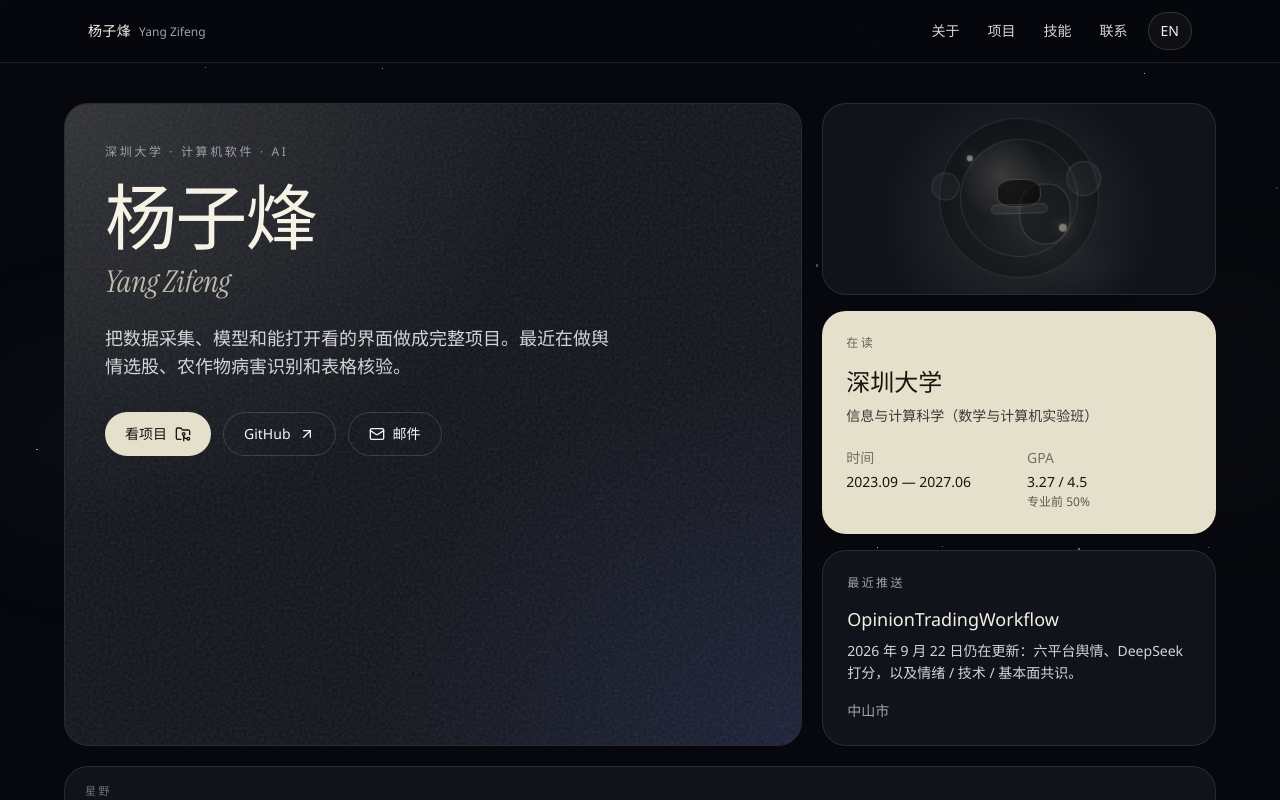
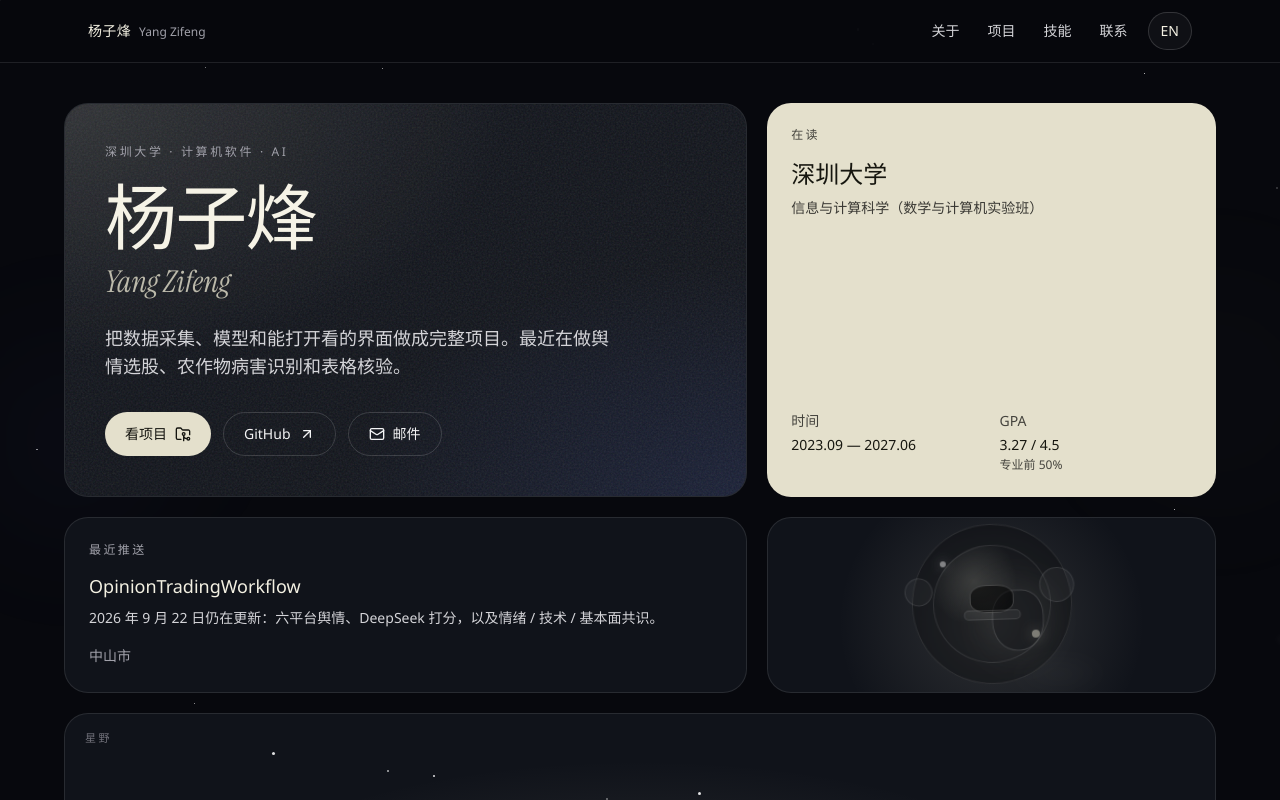
Before and after one commit to yixi1951/portfolio, a React (Vite) app: page / in a window 1280 px wide. Shown: the top 800 px of the page. Built offline with nearby package versions, Linux system fonts and the light colour scheme; no server answers.

Commit message:
Balance the hero so the intro card does not stretch empty
Place the study card beside the introduction and the latest-push note beside the astronaut, so desktop and mobile both keep the space theme without a tall blank panel.

Co-authored-by: yixi1951 <yixi1951@users.noreply.github.com>

```diff
--- a/src/components/Hero.tsx
+++ b/src/components/Hero.tsx
@@ -8,8 +8,8 @@ export function Hero() {
 
   return (
     <section id="top" className="px-4 pb-2 pt-6 md:px-6 md:pt-10">
-      <div className="mx-auto grid max-w-6xl gap-4 lg:grid-cols-[minmax(0,1.35fr)_minmax(18rem,0.72fr)] lg:gap-5">
-        <div className="relative overflow-hidden rounded-3xl border border-white/10 bg-[#10131a] p-6 sm:p-8 md:p-10">
+      <div className="mx-auto grid max-w-6xl gap-4 lg:grid-cols-5 lg:gap-5">
+        <div className="relative overflow-hidden rounded-3xl border border-white/10 bg-[#10131a] p-6 sm:p-8 md:p-10 lg:col-span-3">
           <div className="pointer-events-none absolute inset-0 bg-[radial-gradient(ellipse_at_top_left,rgba(228,224,204,0.14),transparent_46%),radial-gradient(ellipse_at_bottom_right,rgba(90,120,255,0.12),transparent_42%)]" />
           <div className="noise-overlay pointer-events-none absolute inset-0 opacity-[0.12]" />
 
@@ -54,33 +54,30 @@ export function Hero() {
           </div>
         </div>
 
-        <div className="grid gap-4 sm:grid-cols-2 lg:grid-cols-1">
-          <div className="relative hidden h-48 items-center justify-center overflow-hidden rounded-3xl border border-white/10 bg-[#10131a] lg:flex" aria-hidden>
-            <div className="pointer-events-none absolute inset-0 bg-[radial-gradient(circle_at_50%_60%,rgba(228,224,204,0.12),transparent_62%)]" />
-            <FloatingAstronaut size="sm" />
-          </div>
-          <div className="rounded-3xl bg-[#e4e0cc] p-6 text-[#16160f]">
-            <p className="text-xs font-medium uppercase tracking-[0.2em] text-black/55">
+        <div className="flex flex-col justify-between rounded-3xl bg-[#e4e0cc] p-6 text-[#16160f] lg:col-span-2">
+          <div>
+            <p className="text-xs font-medium uppercase tracking-[0.2em] text-black/70">
               {lang === 'zh' ? '在读' : 'Studying'}
             </p>
             <p className="mt-4 text-2xl font-medium leading-tight">{profile.school[lang]}</p>
             <p className="mt-2 text-sm leading-relaxed text-black/75">{profile.major[lang]}</p>
+          </div>
           <dl className="mt-5 grid grid-cols-2 gap-4 text-sm">
             <div>
-                <dt className="text-black/50">{lang === 'zh' ? '时间' : 'Years'}</dt>
+              <dt className="text-black/70">{lang === 'zh' ? '时间' : 'Years'}</dt>
               <dd className="mt-1 font-medium">{profile.period}</dd>
             </div>
             <div>
-                <dt className="text-black/50">GPA</dt>
+              <dt className="text-black/70">GPA</dt>
               <dd className="mt-1 font-medium">
                 {profile.gpa}
-                  <span className="mt-0.5 block text-xs font-normal text-black/60">{profile.gpaRank[lang]}</span>
+                <span className="mt-0.5 block text-xs font-normal text-black/70">{profile.gpaRank[lang]}</span>
               </dd>
             </div>
           </dl>
         </div>
 
-          <div className="rounded-3xl border border-white/10 bg-[#10131a] p-6">
+        <div className="rounded-3xl border border-white/10 bg-[#10131a] p-6 lg:col-span-3">
           <p className="text-xs font-medium uppercase tracking-[0.2em] text-zinc-400">
             {lang === 'zh' ? '最近推送' : 'Latest push'}
           </p>
@@ -92,6 +89,13 @@ export function Hero() {
           </p>
           <p className="mt-4 text-sm text-zinc-400">{profile.location[lang]}</p>
         </div>
+
+        <div
+          className="relative hidden min-h-44 items-center justify-center overflow-hidden rounded-3xl border border-white/10 bg-[#10131a] lg:col-span-2 lg:flex"
+          aria-hidden
+        >
+          <div className="pointer-events-none absolute inset-0 bg-[radial-gradient(circle_at_50%_60%,rgba(228,224,204,0.14),transparent_62%)]" />
+          <FloatingAstronaut size="sm" />
         </div>
       </div>
     </section>
```
Lines whose indentation alone changed are shown as unchanged.
